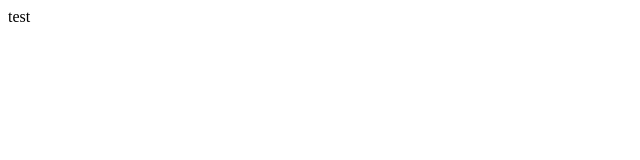
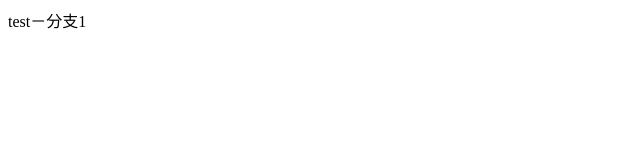
Before and after one commit to xiaomai4/haha, a plain HTML site: page 京东移动开发项目/test.html in a window 1280 px wide. Shown: the full height of the page, 0-640 px from the left. Drawn offline with Linux system fonts and the light colour scheme.

Commit message:
修改"test"为"test-分支1"

```diff
--- a/京东移动开发项目/test.html
+++ b/京东移动开发项目/test.html
@@ -7,6 +7,6 @@
     <title>Document</title>
 </head>
 <body>
-    test
+    test－分支1
 </body>
 </html>
```
